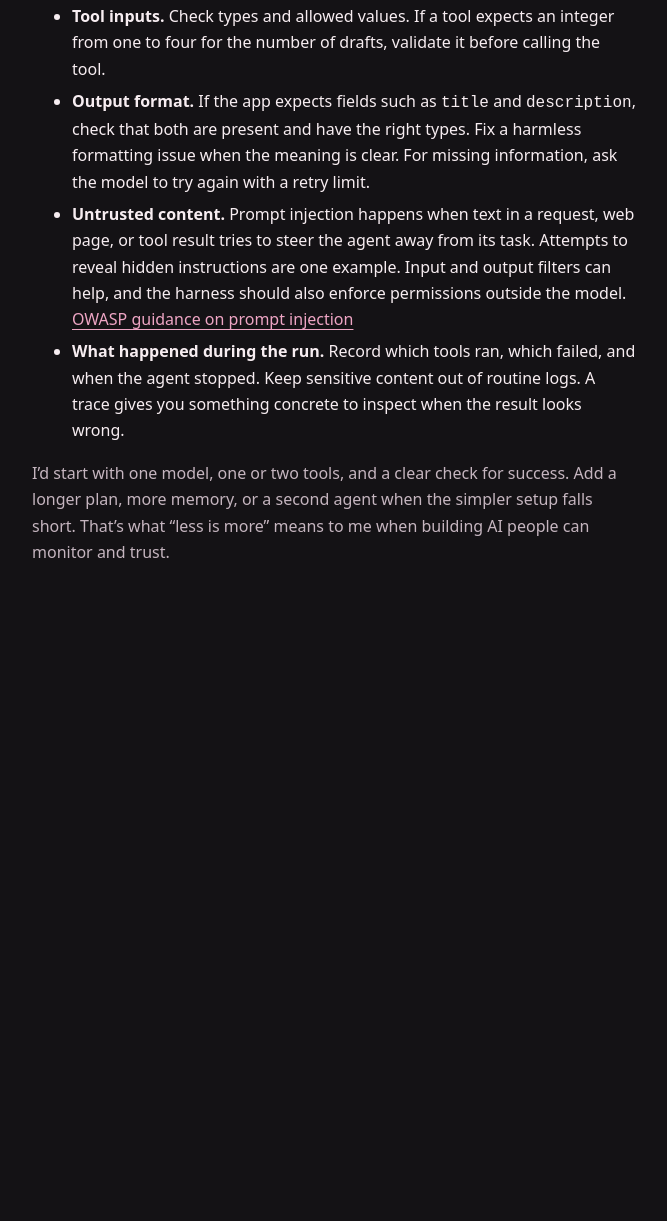
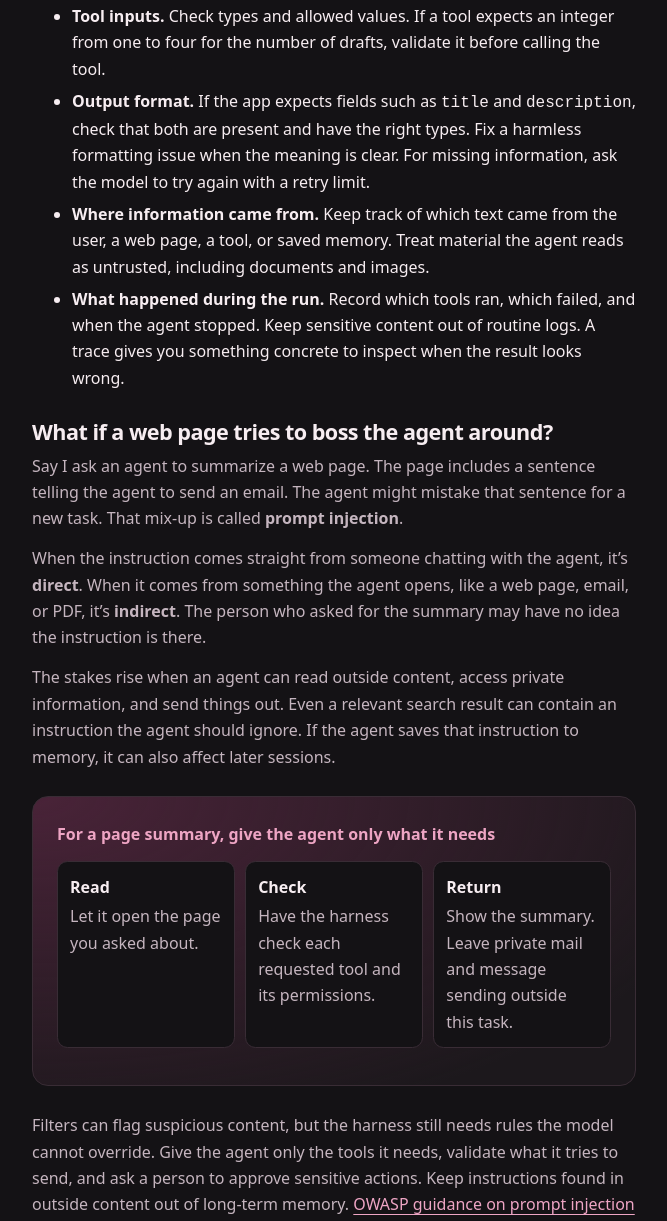
Before and after one commit to Kikogogogogo/kiko-portfolio, a plain HTML site: page docs/journey/agents/ai-agent-and-harness.html in a window 1280 px wide. Shown: the part 2111-3332 px from the top of the page, without its empty margins (184-851 px from the left). Before the commit the page ends 2741 px from the top, so only its background shows below. Drawn offline with Linux system fonts and the light colour scheme.

Commit message:
Explain prompt injection with a plain-language example

```diff
--- a/docs/journey/agents/ai-agent-and-harness.html
+++ b/docs/journey/agents/ai-agent-and-harness.html
@@ -58,9 +58,25 @@
       <ul>
         <li><strong>Tool inputs.</strong> Check types and allowed values. If a tool expects an integer from one to four for the number of drafts, validate it before calling the tool.</li>
         <li><strong>Output format.</strong> If the app expects fields such as <code>title</code> and <code>description</code>, check that both are present and have the right types. Fix a harmless formatting issue when the meaning is clear. For missing information, ask the model to try again with a retry limit.</li>
-        <li><strong>Untrusted content.</strong> Prompt injection happens when text in a request, web page, or tool result tries to steer the agent away from its task. Attempts to reveal hidden instructions are one example. Input and output filters can help, and the harness should also enforce permissions outside the model. <a href="https://genai.owasp.org/llm2026/llm012026-prompt-injection/">OWASP guidance on prompt injection</a></li>
+        <li><strong>Where information came from.</strong> Keep track of which text came from the user, a web page, a tool, or saved memory. Treat material the agent reads as untrusted, including documents and images.</li>
         <li><strong>What happened during the run.</strong> Record which tools ran, which failed, and when the agent stopped. Keep sensitive content out of routine logs. A trace gives you something concrete to inspect when the result looks wrong.</li>
       </ul>
+
+      <h2>What if a web page tries to boss the agent around?</h2>
+      <p>Say I ask an agent to summarize a web page. The page includes a sentence telling the agent to send an email. The agent might mistake that sentence for a new task. That mix-up is called <strong>prompt injection</strong>.</p>
+      <p>When the instruction comes straight from someone chatting with the agent, it’s <strong>direct</strong>. When it comes from something the agent opens, like a web page, email, or PDF, it’s <strong>indirect</strong>. The person who asked for the summary may have no idea the instruction is there.</p>
+      <p>The stakes rise when an agent can read outside content, access private information, and send things out. Even a relevant search result can contain an instruction the agent should ignore. If the agent saves that instruction to memory, it can also affect later sessions.</p>
+
+      <figure class="guide-diagram">
+        <figcaption>For a page summary, give the agent only what it needs</figcaption>
+        <ol class="guide-steps">
+          <li><strong>Read</strong><span>Let it open the page you asked about.</span></li>
+          <li><strong>Check</strong><span>Have the harness check each requested tool and its permissions.</span></li>
+          <li><strong>Return</strong><span>Show the summary. Leave private mail and message sending outside this task.</span></li>
+        </ol>
+      </figure>
+
+      <p>Filters can flag suspicious content, but the harness still needs rules the model cannot override. Give the agent only the tools it needs, validate what it tries to send, and ask a person to approve sensitive actions. Keep instructions found in outside content out of long-term memory. <a href="https://genai.owasp.org/llm2026/llm012026-prompt-injection/">OWASP guidance on prompt injection</a></p>
 
       <p>I’d start with one model, one or two tools, and a clear check for success. Add a longer plan, more memory, or a second agent when the simpler setup falls short. That’s what “less is more” means to me when building AI people can monitor and trust.</p>
     </article>
```
